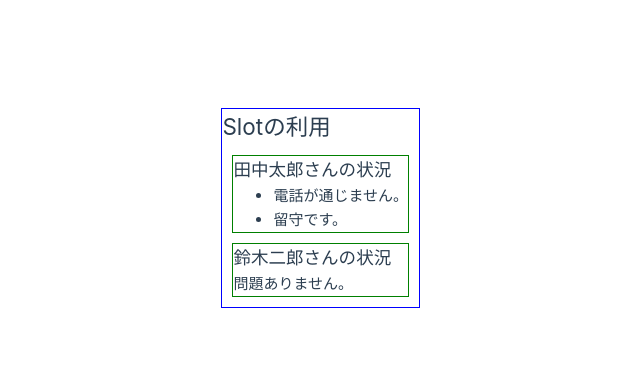
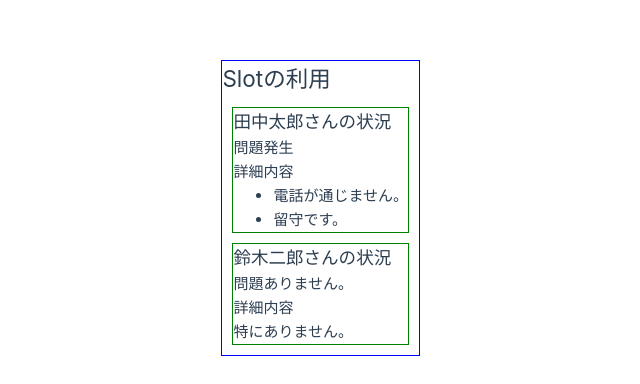
Before and after one commit to chameleon05119/hello-vue, a Vue app: page / in a window 1280 px wide. Shown: the part 192-576 px from the top of the page, without its empty margins (210-850 px from the left). Built offline with nearby package versions, Linux system fonts and the light colour scheme.

Commit message:
名前付きslotの勉強

```diff
--- a/src/App.vue
+++ b/src/App.vue
@@ -12,11 +12,16 @@ const jiro = ref('鈴木二郎')
   <section>
     <h2>Slotの利用</h2>
     <OnceSection :name="taro">
-      <ul>
-        <li v-for="problem in taroProblemslist" :key="problem">
-          {{ problem }}
-        </li>
-      </ul>
+      <template v-slot:default>
+        <p>問題発生</p>
+      </template>
+      <template v-slot:detail>
+        <ul>
+          <li v-for="problem in taroProblemslist" :key="problem">
+            {{ problem }}
+          </li>
+        </ul>
+      </template>
     </OnceSection>
     <OnceSection :name="jiro" />
   </section>
--- a/src/components/OnceSection.vue
+++ b/src/components/OnceSection.vue
@@ -11,6 +11,10 @@ defineProps<Props>()
     <slot>
       <p>問題ありません。</p>
     </slot>
+    <h4>詳細内容</h4>
+    <slot name="detail">
+      <p>特にありません。</p>
+    </slot>
   </section>
 </template>
 
```
